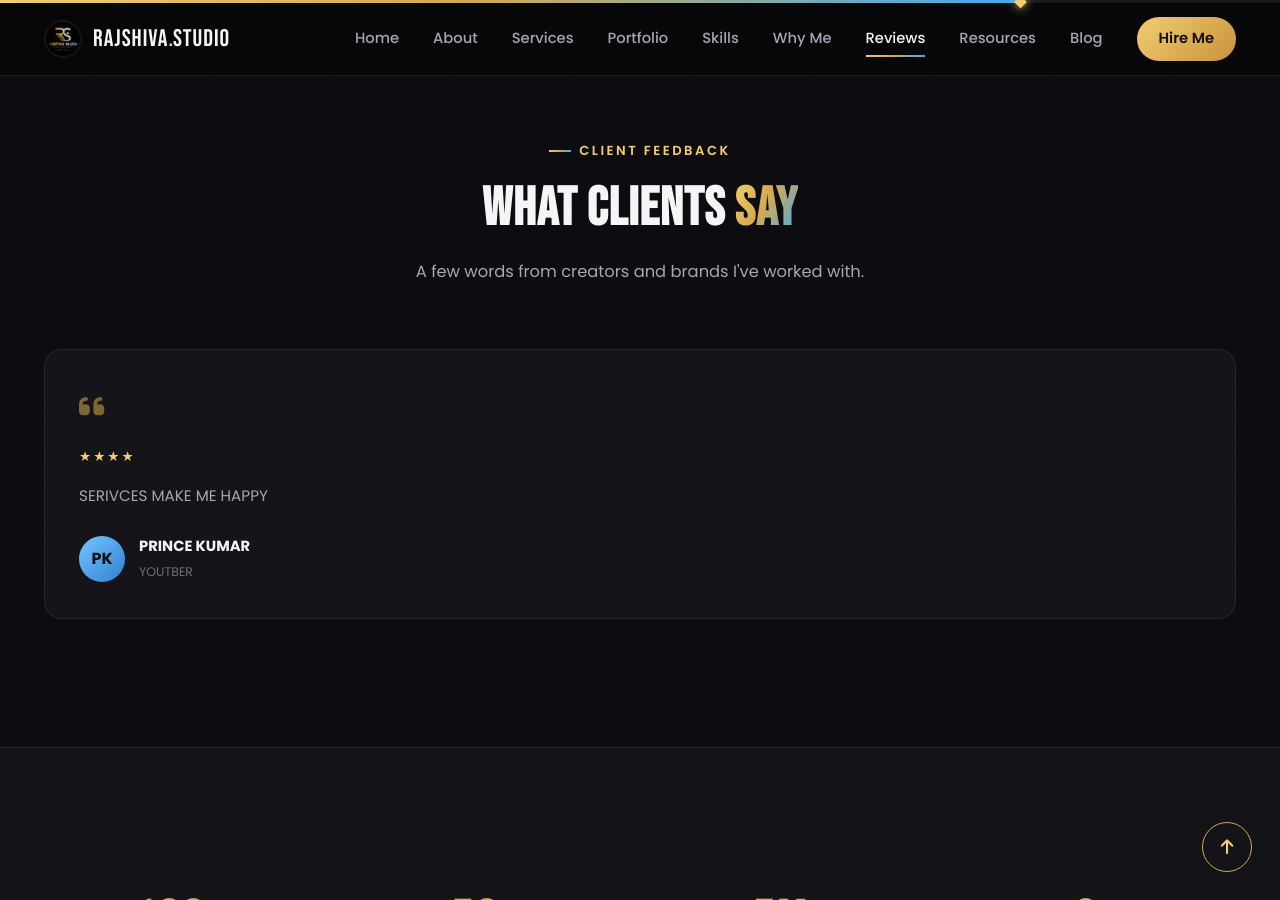
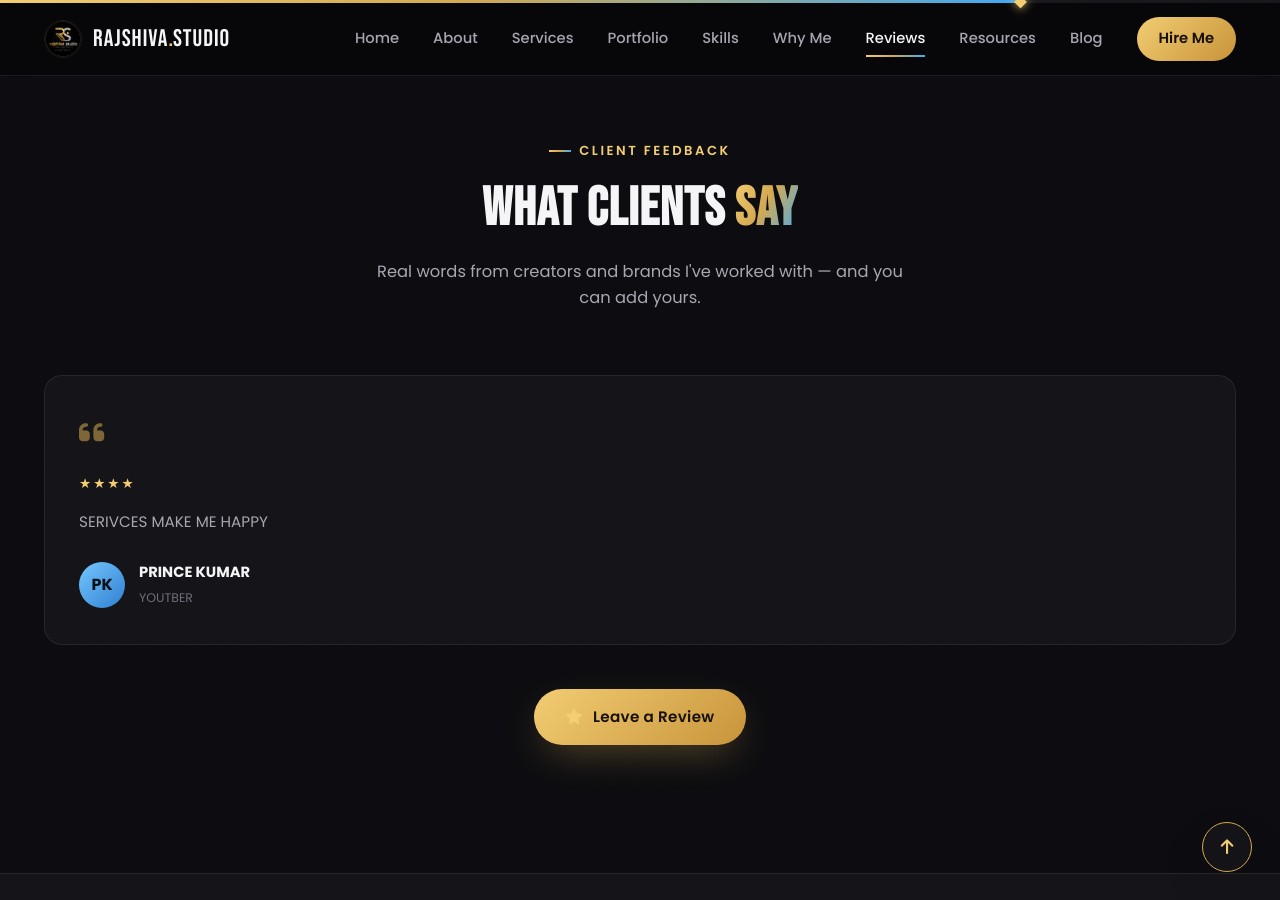
Before and after one commit to princeraj3377/rajshivastudio, a Jekyll site: the page built from index.html, in a window 1280 px wide and 900 px high, scrolled down 6907 px. Built offline with Jekyll 4.4.1, drawn with Linux system fonts in a browser that asks for light colours.

Commit message:
Testimonials section always visible with a Leave a Review button + empty state
Co-Authored-By: Claude Opus 4.8 (1M context) <noreply@anthropic.com>

```diff
--- a/index.html
+++ b/index.html
@@ -90,7 +90,7 @@
       <a href="#portfolio" class="nav-link">Portfolio</a>
       <a href="#skills" class="nav-link">Skills</a>
       <a href="#why-me" class="nav-link">Why Me</a>
-      {% if site.data.testimonials.testimonials.size > 0 %}<a href="#testimonials" class="nav-link">Reviews</a>{% endif %}
+      <a href="#testimonials" class="nav-link">Reviews</a>
       <a href="resources.html" class="nav-link">Resources</a>
       <a href="blog/" class="nav-link">Blog</a>
       <a href="#contact" class="nav-link nav-cta">Hire Me</a>
@@ -384,15 +384,15 @@
 <!-- ============================================================
      7. CLIENT TESTIMONIALS
      ============================================================ -->
-{% if site.data.testimonials.testimonials.size > 0 %}
 <section class="section testimonials" id="testimonials">
   <div class="container">
     <div class="section-head center reveal">
       <span class="section-tag">Client Feedback</span>
       <h2 class="section-title">What Clients <span class="gradient-text">Say</span></h2>
-      <p class="section-desc">A few words from creators and brands I've worked with.</p>
+      <p class="section-desc">Real words from creators and brands I've worked with — and you can add yours.</p>
     </div>
 
+    {% if site.data.testimonials.testimonials.size > 0 %}
     <div class="testimonials-grid stagger-grid">
       {% for t in site.data.testimonials.testimonials %}
       <div class="testimonial-card reveal">
@@ -407,9 +407,15 @@
       </div>
       {% endfor %}
     </div>
+    {% else %}
+    <p class="testimonials-empty reveal">No reviews yet — be the first to share your experience.</p>
+    {% endif %}
+
+    <div class="testimonials-cta reveal">
+      <a href="review.html" class="btn btn-primary"><i class="fa-solid fa-star"></i> Leave a Review</a>
+    </div>
   </div>
 </section>
-{% endif %}
 
 <!-- ============================================================
      8. STATISTICS COUNTER
--- a/style.css
+++ b/style.css
@@ -1181,3 +1181,12 @@ h1, h2, h3, h4, p, li, a, .prompt-text, .ci-value{ overflow-wrap: break-word; }
 .review-cta{ margin-top: 22px; }
 .review-cta i{ color: var(--gold-bright); }
 .review-cta:hover i{ color: inherit; }
+
+/* Testimonials: empty state + "Leave a Review" CTA under the section */
+.testimonials-empty{
+  text-align: center; color: var(--text-secondary); font-size: 1rem;
+  padding: 30px 0 10px;
+}
+.testimonials-cta{ text-align: center; margin-top: 44px; }
+.testimonials-cta .fa-star{ color: var(--gold-bright); }
+.testimonials-cta .btn-primary:hover .fa-star{ color: #171006; }
```
